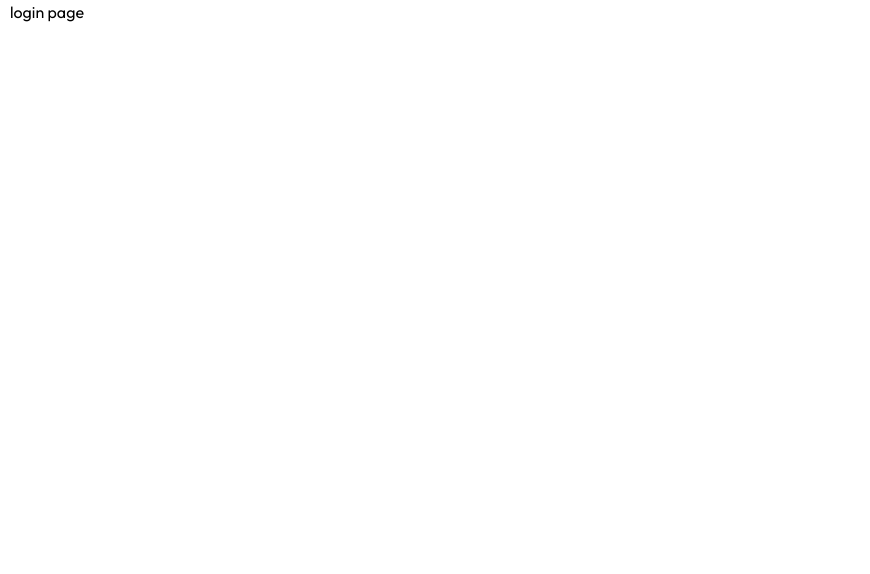
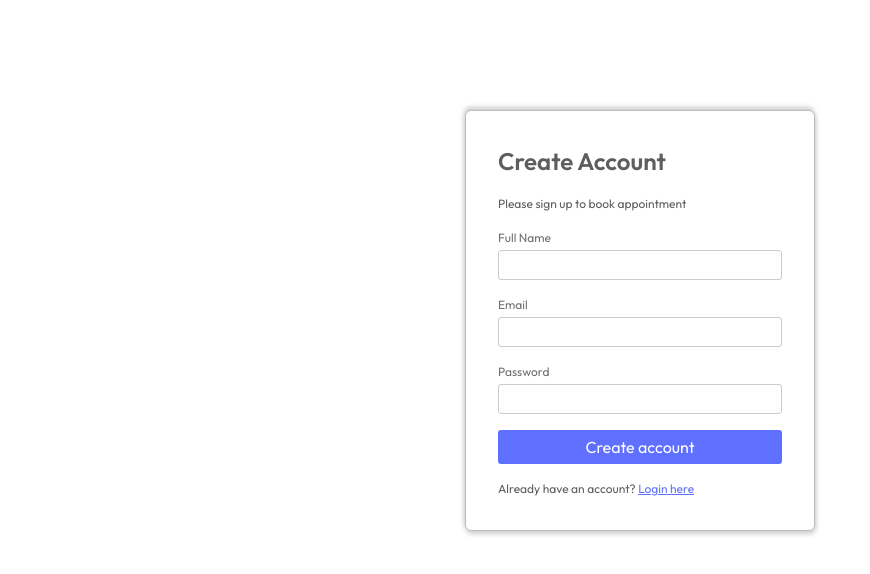
Before and after one commit to Elnemr01/ITI-Mansoura-Hakathon-2025, a React (Vite) app: page /login in a window 1280 px wide. Shown: the top 574 px of the page, without its empty margins (0-870 px from the left). Built offline with nearby package versions, Linux system fonts and the light colour scheme.

Commit message:
create Login page

```diff
--- a/package.json
+++ b/package.json
@@ -13,13 +13,13 @@
     "@reduxjs/toolkit": "^2.8.2",
     "crypto-js": "^4.2.0",
     "joi": "^17.13.3",
-    "react": "^19.1.0",
-    "react-dom": "^19.1.0",
+    "react": "^19.1.1",
+    "react-dom": "^19.1.1",
     "react-redux": "^9.2.0",
     "react-router": "^7.7.1",
     "react-router-dom": "^7.7.1",
     "react-toastify": "^11.0.5",
-    "tailwind-scrollbar-hide": "^4.0.0",
+    "tailwind-scrollbar-hide": "^2.0.0",
     "uuid": "^11.1.0"
   },
   "devDependencies": {
--- a/src/index.css
+++ b/src/index.css
@@ -1,18 +1,17 @@
-@import url('https://fonts.googleapis.com/css2?family=Outfit:wght@100..900&display=swap');
+@import url("https://fonts.googleapis.com/css2?family=Outfit:wght@100..900&display=swap");
 
 @tailwind base;
 @tailwind components;
 @tailwind utilities;
 
-
 html {
-    scroll-behavior: smooth;
+  scroll-behavior: smooth;
 }
 
 body {
-    font-family: Outfit;
+  font-family: Outfit;
 }
 
 .container {
-    @apply mx-auto w-full px-[10px] md:w-[590px] md:w-[700px] lg:w-[980px] xl:w-[1200px] ;
+  @apply mx-auto w-full px-[10px] md:w-[590px] md:w-[700px] lg:w-[980px] xl:w-[1200px] !important;
 }
--- a/src/pages/Login.jsx
+++ b/src/pages/Login.jsx
@@ -1,11 +1,77 @@
-import React from 'react'
+import React, { useState } from "react";
+import "./pageStyle/loginPage.css";
 
 const Login = () => {
-    return (
-        <div>
-            login page
-        </div>
-    )
-}
+  const [isLogin, setIsLogin] = useState(false);
+  const [data, SetData] = useState({
+    name: null,
+    email: null,
+    password: null,
+  });
 
-export default Login
+  function loginPageHandler(e) {
+    e.preventDefault();
+    setIsLogin((state) => !state);
+  }
+
+  return (
+    <div className="login-page">
+      <div className="form">
+        <form>
+          <h2>{isLogin ? "Login" : "Create Account"}</h2>
+          <span className="sub-title">
+            Please {isLogin ? "log" : "sign up"} to book appointment
+          </span>
+          <div className="form-group">
+            <label htmlFor="name">full name</label>
+            <input
+              type="text"
+              id="name"
+              value={data.name}
+              onChange={(e) =>
+                SetData((data) => ({ ...data, name: e.target.value }))
+              }
+            />
+          </div>
+          {!isLogin && (
+            <div className="form-group">
+              <label htmlFor="email">email</label>
+              <input
+                type="email"
+                id="email"
+                value={data.email}
+                onChange={(e) =>
+                  SetData((data) => ({ ...data, email: e.target.value }))
+                }
+              />
+            </div>
+          )}
+          <div className="form-group">
+            <label htmlFor="password">password</label>
+            <input
+              type="password"
+              id="password"
+              value={data.password}
+              onChange={(e) =>
+                SetData((data) => ({ ...data, password: e.target.value }))
+              }
+            />
+          </div>
+          <button className="form-btn">
+            {isLogin ? "Login" : "Create account"}
+          </button>
+          <p className="form-foot">
+            <span>
+              {isLogin ? "Create an new account" : "Already have an account"}?{" "}
+              <button className="to-login" onClick={loginPageHandler}>
+                {isLogin ? "Click" : "Login"} here
+              </button>
+            </span>
+          </p>
+        </form>
+      </div>
+    </div>
+  );
+};
+
+export default Login;
--- /dev/null
+++ b/src/pages/pageStyle/loginPage.css
@@ -0,0 +1,72 @@
+:root {
+  --form-border-color: #ddd;
+  --input-border-color: #ccc;
+  --font-sm: 12px;
+  --purple-color: #5f6fff;
+}
+
+.form {
+  min-height: 80vh;
+  display: flex;
+  justify-content: center;
+  align-items: center;
+}
+
+form {
+  width: 350px;
+  max-width: 100%;
+  display: flex;
+  flex-direction: column;
+  gap: 1rem;
+  padding: 2rem;
+  border: 1px solid #bdbdbd;
+  border-radius: 6px;
+  background-color: #fff;
+  box-shadow: 1px 3px 5px 0px #cecdcd, -1px -3px 5px 0px #cecdcd;
+}
+
+form h2 {
+  font-size: 1.5rem;
+  font-weight: 600;
+  color: #5e5e5e;
+}
+
+form .sub-title {
+  font-size: var(--font-sm);
+  color: #5e5e5e;
+}
+
+.form-group label {
+  display: block;
+  width: 100%;
+  font-size: var(--font-sm);
+  text-transform: capitalize;
+  margin-bottom: 3px;
+  color: #6d706d;
+}
+
+.form-group input {
+  border: 1px solid var(--input-border-color);
+  border-radius: 3px;
+  padding: 5px 7px;
+  font-size: 12px;
+  width: 100%;
+}
+
+form .form-btn {
+  color: white;
+  background-color: var(--purple-color);
+  padding: 5px 8px;
+  border-radius: 3px;
+}
+
+form .form-foot {
+  font-size: var(--font-sm);
+  color: #5e5e5e;
+}
+
+form .to-login {
+  color: var(--purple-color);
+  text-decoration: underline;
+  cursor: pointer;
+}
```
Also changed, not shown: src/pages/pageStyle/contactPageStyle.css (indentation only), 1 other file (tests, documents, lock files or other folders).
